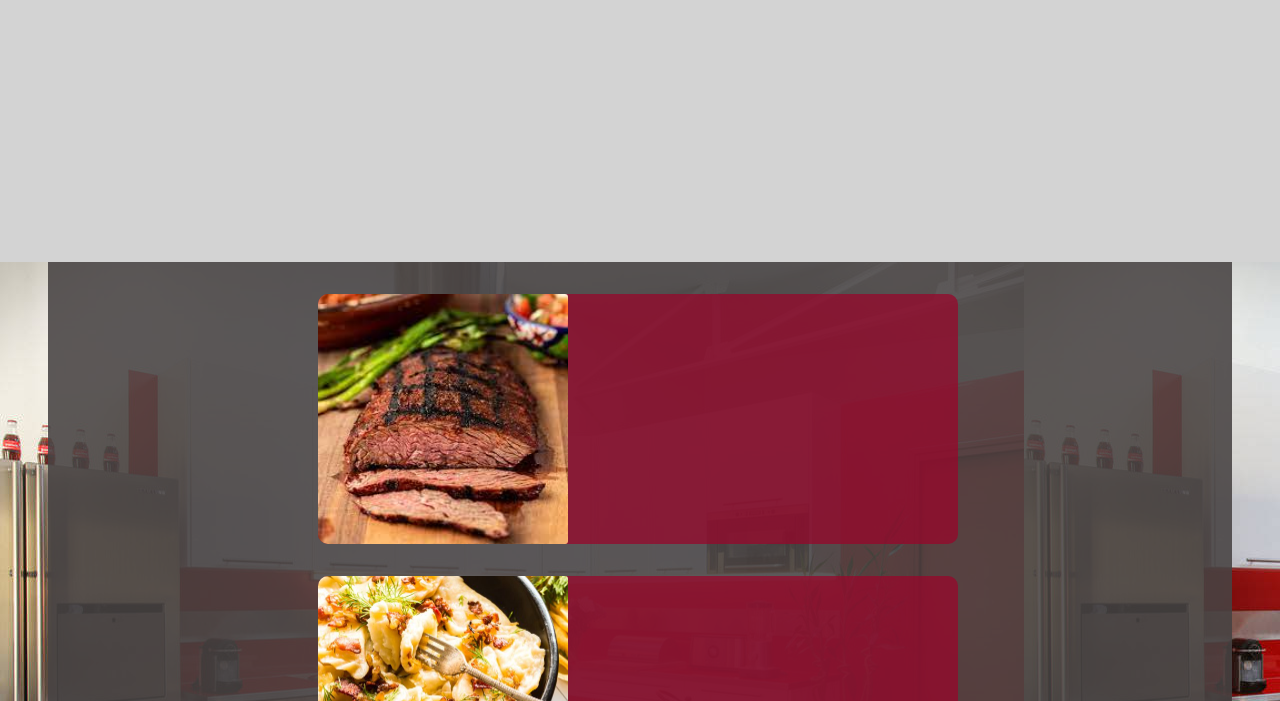
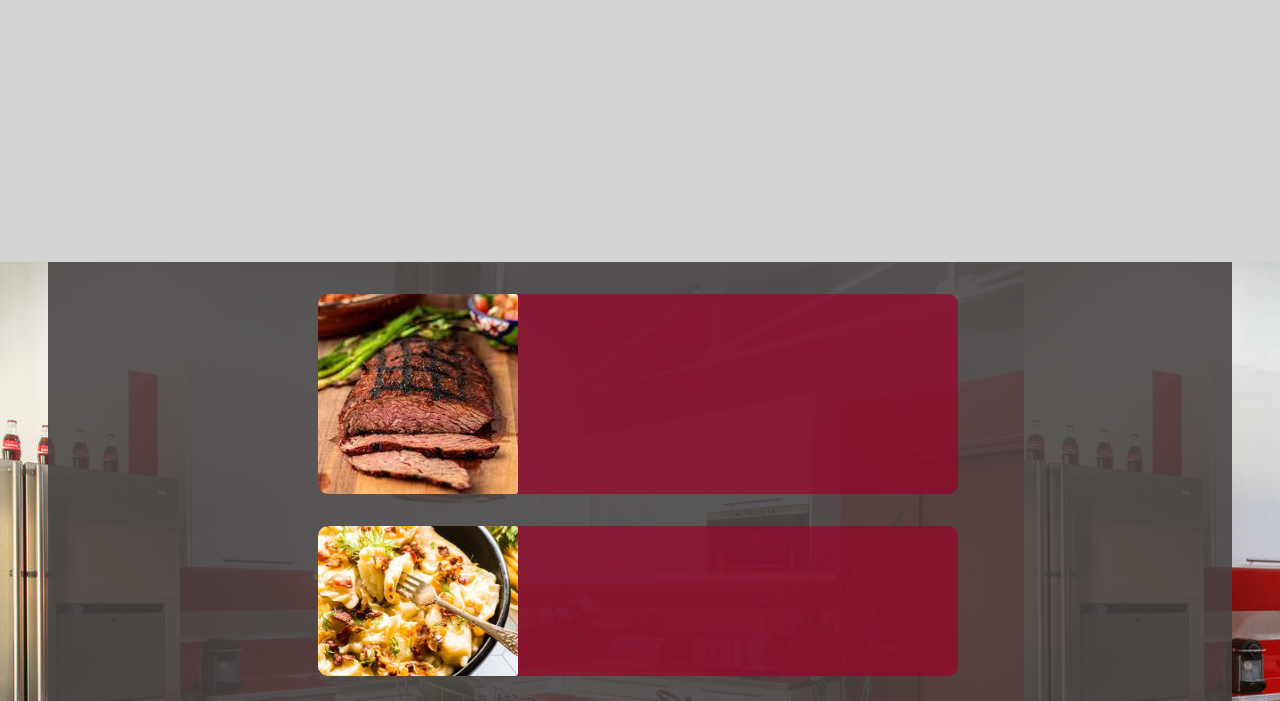
Before and after one commit to Jonathonbost/Test-site, a plain HTML site: page homepage/index.html in a window 1280 px wide. Shown: the part 99-800 px from the top of the page. Drawn offline with Linux system fonts and the light colour scheme.

Commit message:
did not work

```diff
--- a/homepage/index.css
+++ b/homepage/index.css
@@ -89,8 +89,8 @@ body {
   border-bottom-left-radius: 10px;
   border-top-right-radius: 3px;
   border-bottom-right-radius: 3px;
-  max-width: 250px;
-  max-height: 250px;
+  max-width: 200px;
+  max-height: 200px;
 }
 
 img {
```
